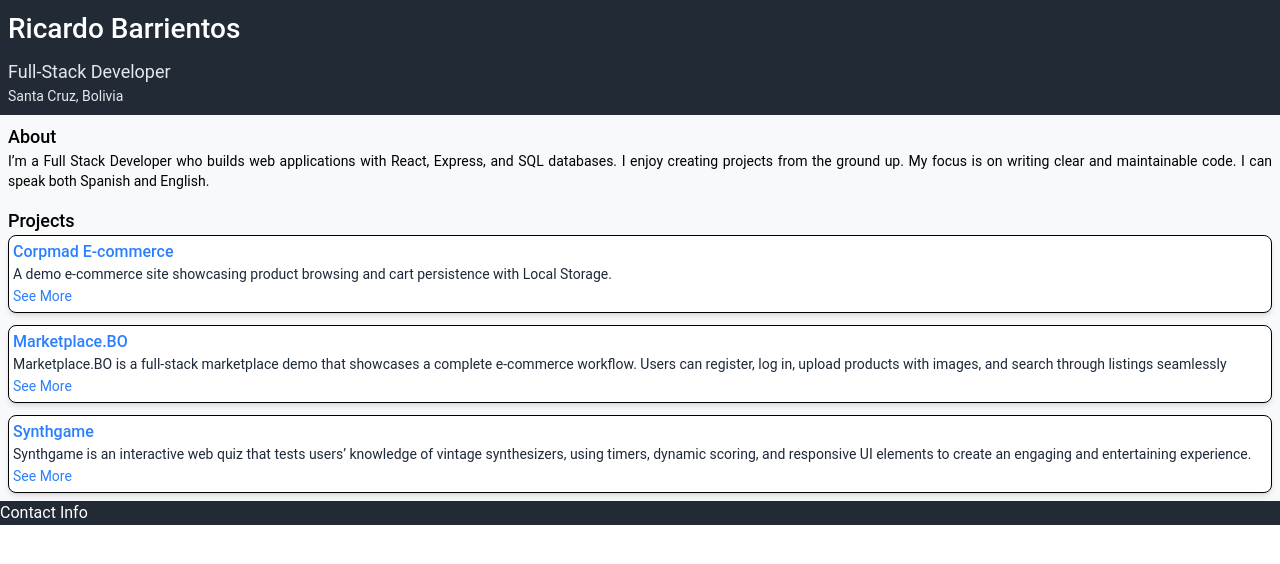
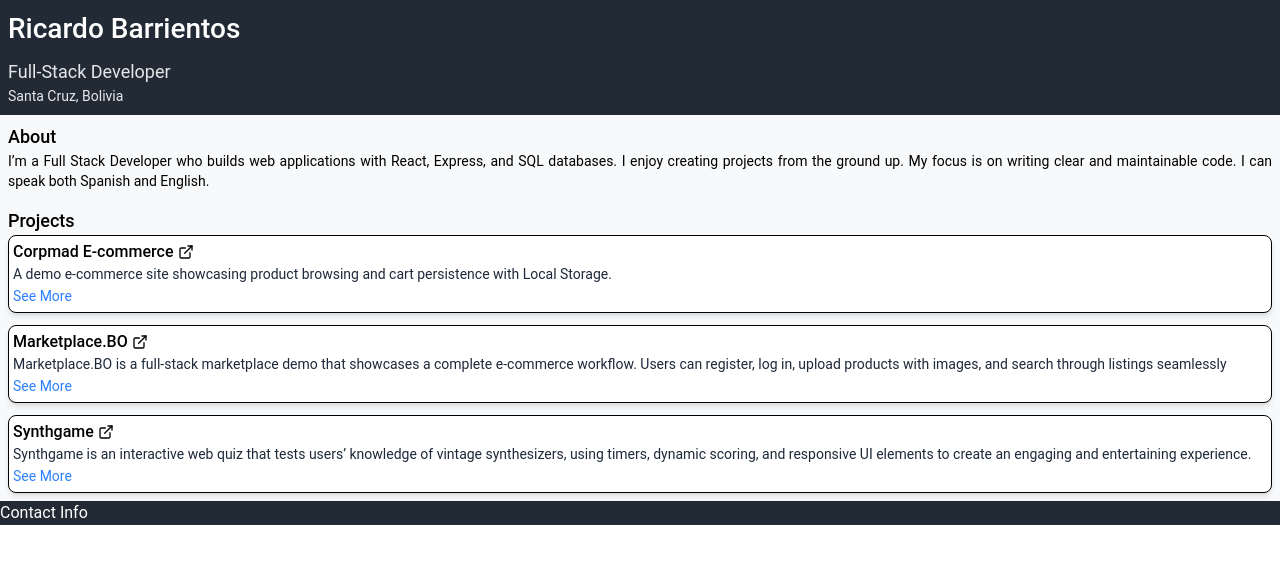
Before and after one commit to ricbm710/portfolio2025, a React (Vite) app: page / in a window 1280 px wide. Shown: the top 564 px of the page. Built offline with nearby package versions, Linux system fonts and the light colour scheme.

Commit message:
feat(projects): changed link style

```diff
--- a/package.json
+++ b/package.json
@@ -11,6 +11,7 @@
   },
   "dependencies": {
     "@tailwindcss/vite": "^4.1.13",
+    "lucide-react": "^0.544.0",
     "react": "^19.1.1",
     "react-dom": "^19.1.1",
     "react-router": "^7.8.2",
--- a/src/components/projects/ProjectCard.tsx
+++ b/src/components/projects/ProjectCard.tsx
@@ -1,4 +1,5 @@
 //interface
+import { ExternalLink } from "lucide-react";
 import type { Project } from "../../project_data/data";
 //hooks
 import { useState } from "react";
@@ -16,9 +17,10 @@ const ProjectCard = ({ project }: ProjectProps) => {
           href={project.link}
           target="_blank"
           rel="noopener noreferrer"
-          className="text-blue-500 hover:underline"
+          className="hover:text-gray-600 flex items-center gap-1"
         >
           {project.title}
+          <ExternalLink className="w-4 h-4" />
         </a>
       </h4>
       <h5 className="text-sm text-gray-800">{project.description}</h5>
--- a/src/pages/Home.tsx
+++ b/src/pages/Home.tsx
@@ -1,6 +1,7 @@
 //project data
+import { projects } from "../project_data/data";
+//components
 import ProjectCard from "../components/projects/ProjectCard";
-import { projects } from "../project_data/data";
 
 const Home = () => {
   return (
```
Also changed, not shown: 1 other file (tests, documents, lock files or other folders).
